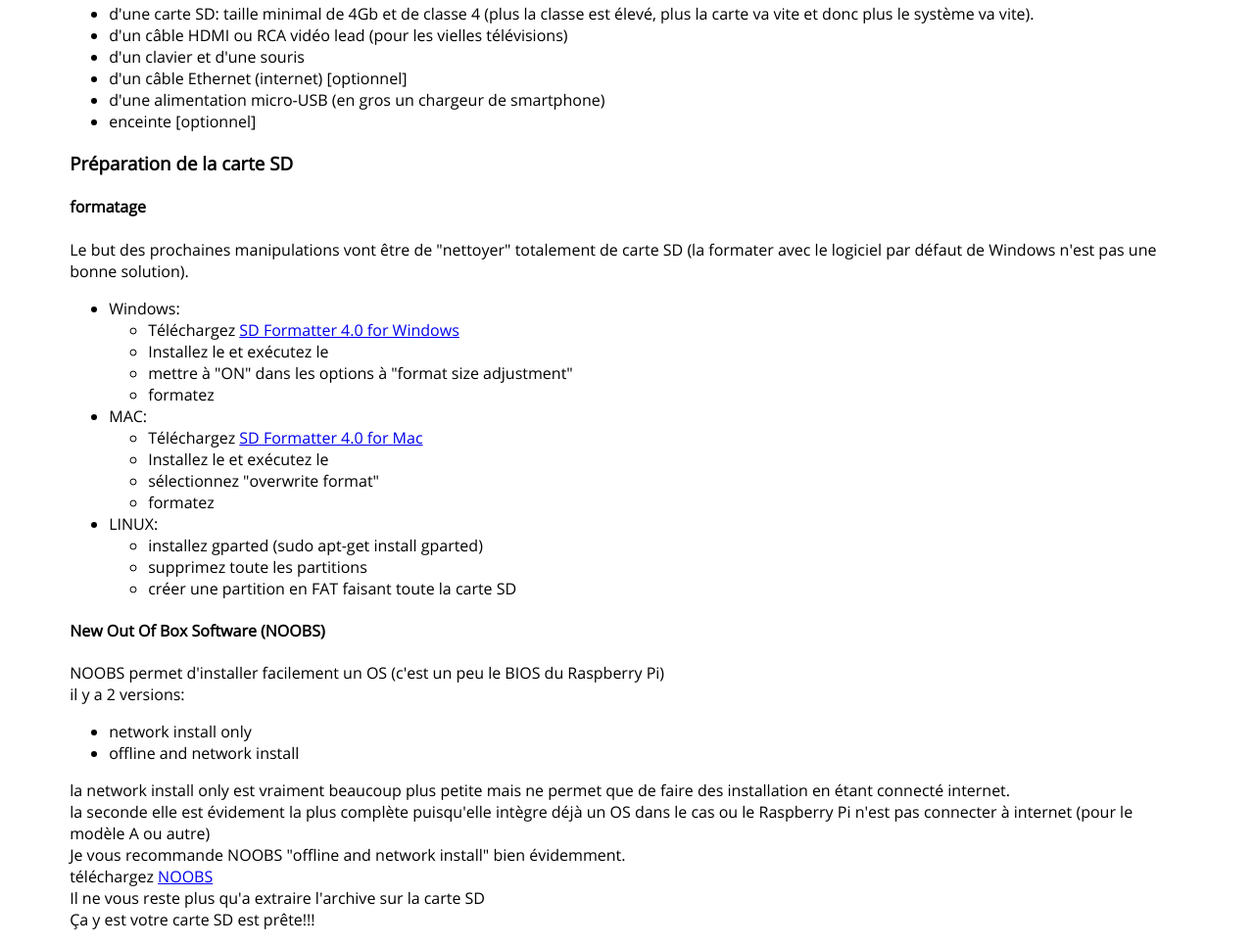
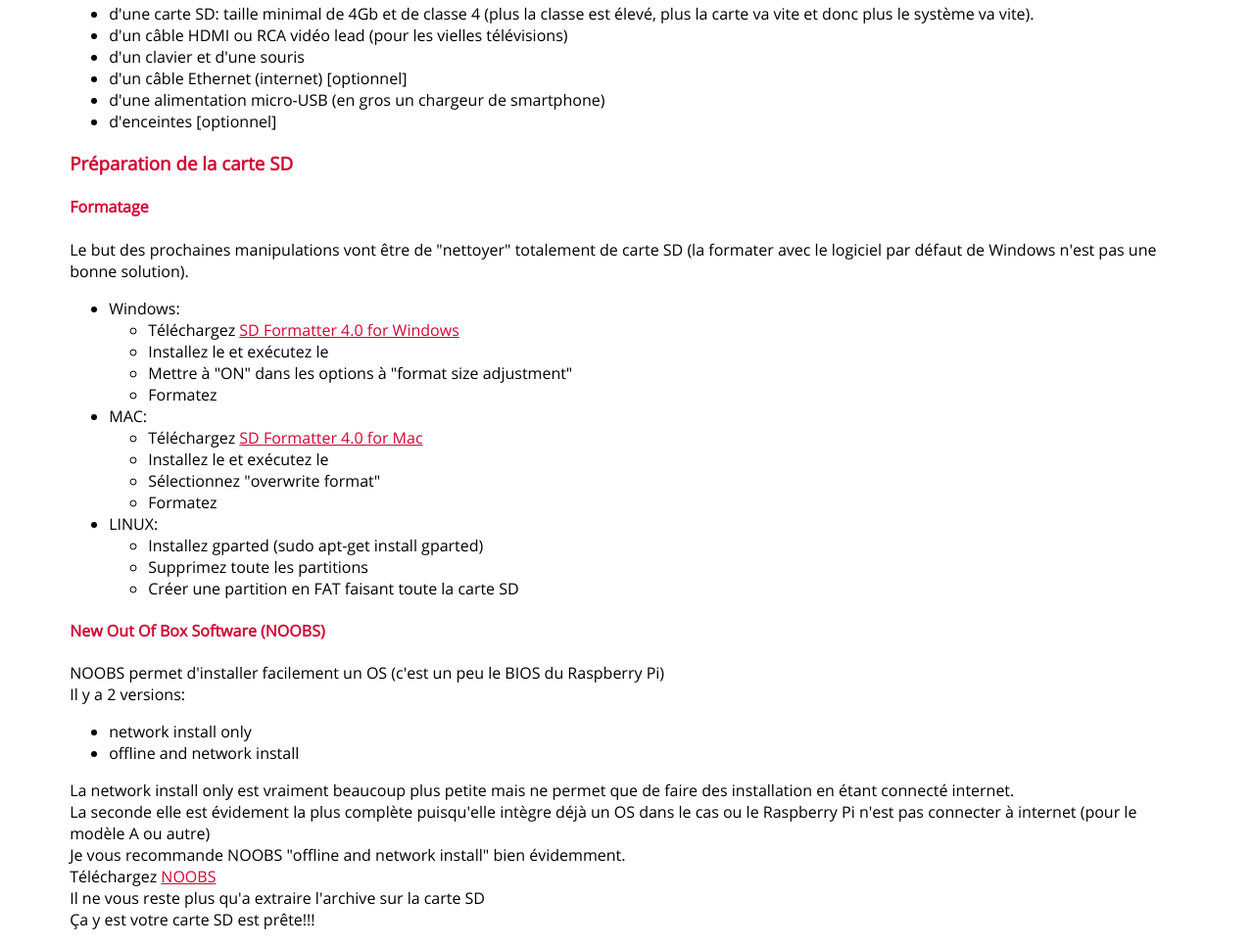
Before and after one commit to MonRaspberryPi/MonRaspberryPi, a plain HTML site: page website/preparer-son-Raspberry-Pi.html in a window 1280 px wide. Shown: the part 347-1313 px from the top of the page at 98% size. Drawn offline with Linux system fonts and the light colour scheme; files whose address does not match are found by name.

Commit message:
css h1 et a en rose

```diff
--- a/website/preparer-son-Raspberry-Pi.html
+++ b/website/preparer-son-Raspberry-Pi.html
@@ -44,14 +44,14 @@
 							d'une alimentation micro-USB (en gros un chargeur de smartphone)
 						</li>
 						<li>
-							enceinte [optionnel]
+							d'enceintes [optionnel]
 						</li>
 					</ul>
 				</p>
 
 				<h3>Préparation de la carte SD</h3>
 
-				<h4>formatage</h4>
+				<h4>Formatage</h4>
 				<p>
 					Le but des prochaines manipulations vont être de "nettoyer" totalement de carte SD (la formater avec le logiciel par défaut de Windows n'est pas une bonne solution).
 					<ul>
@@ -65,10 +65,10 @@
 									Installez le et exécutez le
 								</li>
 								<li>
-									mettre à "ON" dans les options à "format size adjustment"
+									Mettre à "ON" dans les options à "format size adjustment"
 								</li>
 								<li>
-									formatez
+									Formatez
 								</li>
 							</ul>
 						</li>
@@ -82,10 +82,10 @@
 									Installez le et exécutez le
 								</li>
 								<li>
-									sélectionnez "overwrite format"
+									Sélectionnez "overwrite format"
 								</li>
 								<li>
-									formatez
+									Formatez
 								</li>
 							</ul>
 						</li>
@@ -93,13 +93,13 @@
 							LINUX:
 							<ul>
 								<li>
-									installez gparted (sudo apt-get install gparted)
+									Installez gparted (sudo apt-get install gparted)
 								</li>
 								<li>
-									supprimez toute les partitions
+									Supprimez toute les partitions
 								</li>
 								<li>
-									créer une partition en FAT faisant toute la carte SD
+									Créer une partition en FAT faisant toute la carte SD
 								</li>
 							</ul>
 						</li>
@@ -110,18 +110,18 @@
 				<p>
 					NOOBS permet d'installer facilement un OS (c'est un peu le BIOS du Raspberry Pi)
 					<br />
-					il y a 2 versions:
+					Il y a 2 versions:
 					<ul>
 						<li>network install only</li>
 						<li>offline and network install</li>
 					</ul>
-					la network install only est vraiment beaucoup plus petite mais ne permet que de faire des installation en étant connecté internet.
+					La network install only est vraiment beaucoup plus petite mais ne permet que de faire des installation en étant connecté internet.
 					<br />
-					la seconde elle est évidement la plus complète puisqu'elle intègre déjà un OS dans le cas ou le Raspberry Pi n'est pas connecter à internet (pour le modèle A ou autre)
+					La seconde elle est évidement la plus complète puisqu'elle intègre déjà un OS dans le cas ou le Raspberry Pi n'est pas connecter à internet (pour le modèle A ou autre)
 					<br />
 					Je vous recommande NOOBS "offline and network install" bien évidemment.
 					<br />
-					téléchargez <a href="http://www.raspberrypi.org/downloads">NOOBS</a>
+					Téléchargez <a href="http://www.raspberrypi.org/downloads">NOOBS</a>
 					<br />
 					Il ne vous reste plus qu'a extraire l'archive sur la carte SD
 					<br />
--- a/website/style.css
+++ b/website/style.css
@@ -31,7 +31,47 @@ nav
 
 }
 
+nav ul
+{
+
+}
+
+nav ul li
+{
+
+}
+
+nav ul li a
+{
+	color: #d00635;
+}
+
 .corps
 {
 
 }
+
+.corps h1
+{
+	color: #d00635;
+}
+
+.corps h2
+{
+	color: #d00635;
+}
+
+.corps h3
+{
+	color: #d00635;
+}
+
+.corps h4
+{
+	color: #d00635;
+}
+
+.corps a
+{
+	color: #d00635;
+}
```
